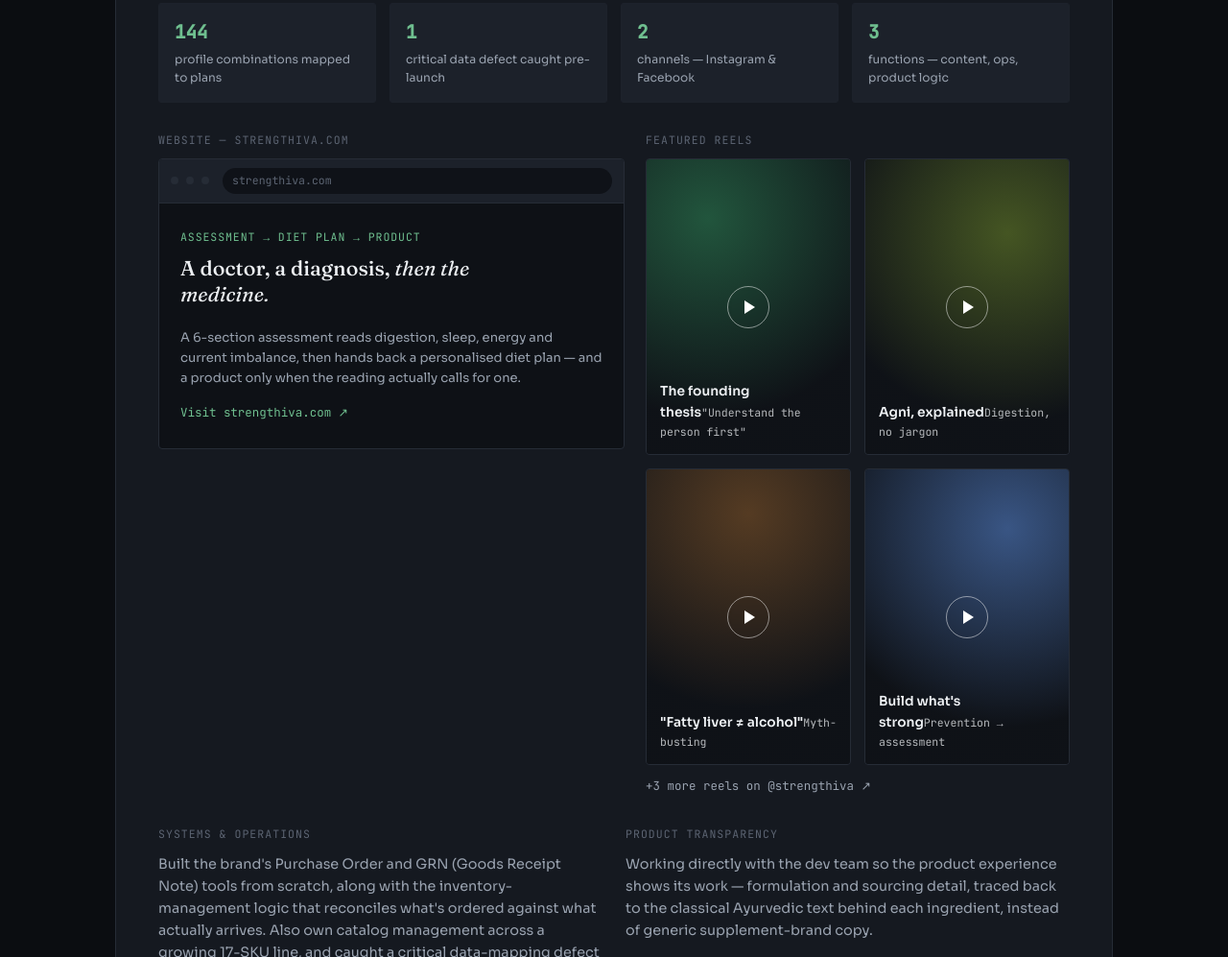
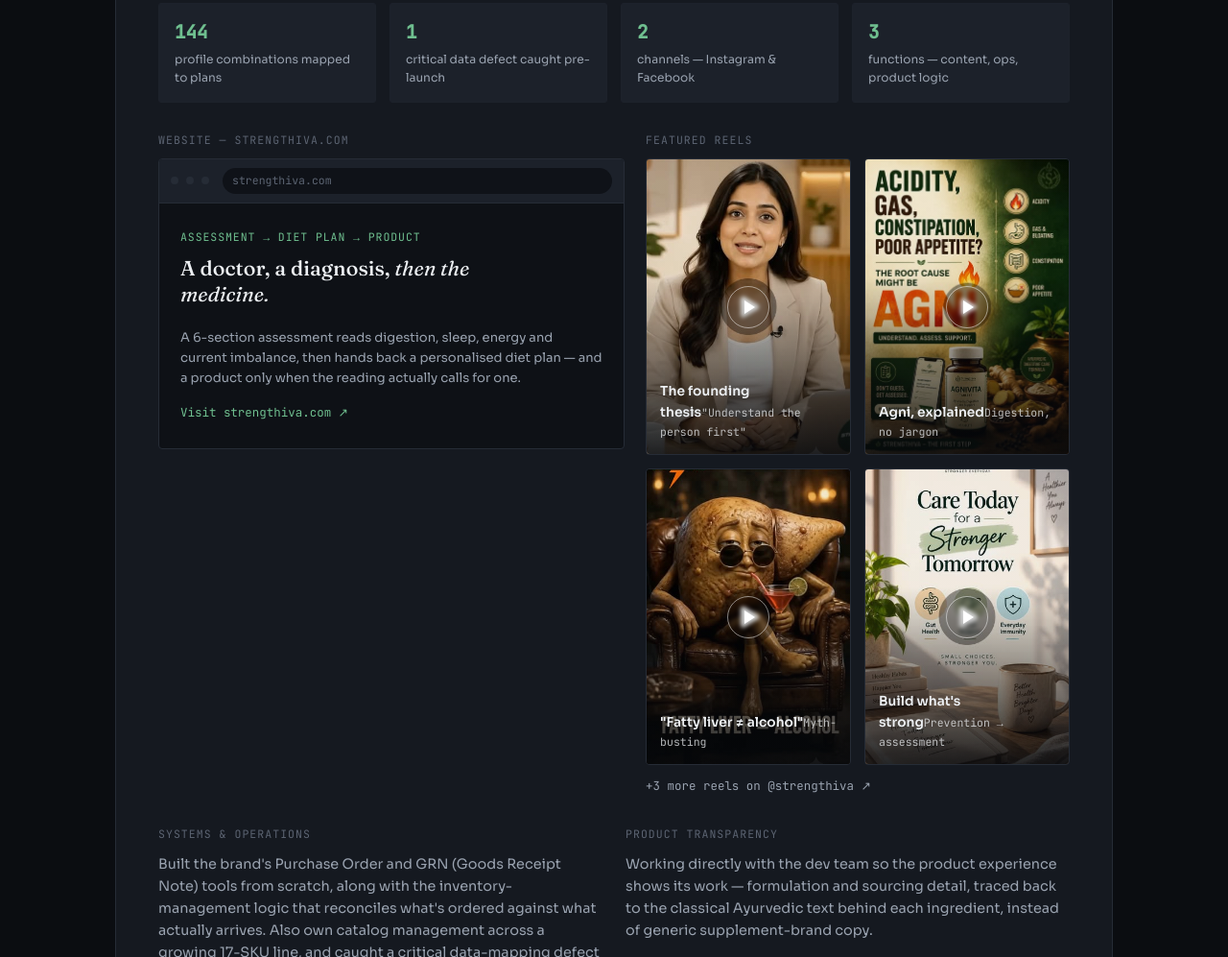
Before and after one commit to vivekgaria92/vivekgaria92.github.io, a plain HTML site: page index.html in a window 1280 px wide. Shown: the part 2686-3683 px from the top of the page at 96% size. Drawn offline with Linux system fonts and the light colour scheme.

Commit message:
Use real Instagram thumbnails on reel cards

```diff
--- a/index.html
+++ b/index.html
@@ -202,12 +202,12 @@
     aspect-ratio:9/13; text-decoration:none; display:flex; flex-direction:column; justify-content:flex-end;
     padding:14px; color:var(--text);
   }
-  .reel::before{content:""; position:absolute; inset:0; opacity:0.9;}
-  .reel-dp1::before{background:radial-gradient(circle at 30% 20%, #2c4a63, #0e1116 72%);}
-  .reel-sv1::before{background:radial-gradient(circle at 30% 20%, #235c40, #0e1116 72%);}
-  .reel-sv2::before{background:radial-gradient(circle at 70% 25%, #4a5c23, #0e1116 72%);}
-  .reel-sv3::before{background:radial-gradient(circle at 50% 15%, #5c3f23, #0e1116 72%);}
-  .reel-sv4::before{background:radial-gradient(circle at 70% 20%, #3d5c8f, #0e1116 72%);}
+  .reel::before{content:""; position:absolute; inset:0; background-size:cover; background-position:center;}
+  .reel-dp1::before{background-image:linear-gradient(to top, rgba(6,8,11,0.88), rgba(6,8,11,0.05) 60%), url('thumb-dp1.jpg');}
+  .reel-sv1::before{background-image:linear-gradient(to top, rgba(6,8,11,0.88), rgba(6,8,11,0.05) 60%), url('thumb-sv1.jpg');}
+  .reel-sv2::before{background-image:linear-gradient(to top, rgba(6,8,11,0.88), rgba(6,8,11,0.05) 60%), url('thumb-sv2.jpg');}
+  .reel-sv3::before{background-image:linear-gradient(to top, rgba(6,8,11,0.88), rgba(6,8,11,0.05) 60%), url('thumb-sv3.jpg');}
+  .reel-sv4::before{background-image:linear-gradient(to top, rgba(6,8,11,0.88), rgba(6,8,11,0.05) 60%), url('thumb-sv4.jpg');}
   .reel-play{
     position:absolute; top:50%; left:50%; transform:translate(-50%,-50%);
     width:44px; height:44px; border-radius:50%; border:1px solid rgba(255,255,255,0.5);
@@ -231,6 +231,7 @@
     display:flex; border:1px solid var(--border); border-radius:4px; overflow:hidden; background:#0e1116;
   }
   .reel-feature .reel-thumb{position:relative; width:110px; flex-shrink:0; aspect-ratio:9/16; overflow:hidden;}
+  .reel-thumb::before{content:""; position:absolute; inset:0; background-size:cover; background-position:center;}
   .reel-feature .reel-thumb .reel-play{width:36px; height:36px;}
   .reel-feature .reel-thumb .reel-play::after{border-width:6px 0 6px 9px;}
   .reel-feature .reel-info{padding:16px 18px; display:flex; flex-direction:column; justify-content:center; gap:10px;}
```
Also changed, not shown: thumb-dp1.jpg (added), thumb-sv1.jpg (added), thumb-sv2.jpg (added), thumb-sv3.jpg (added), thumb-sv4.jpg (added).
